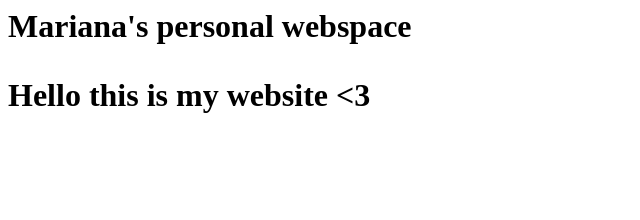
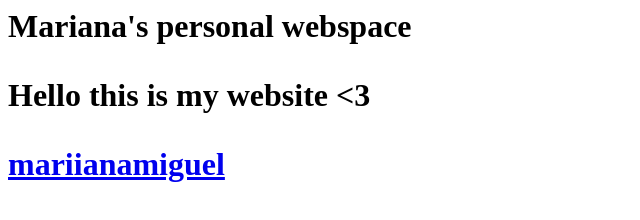
Before and after one commit to marianamiguel/marianamiguel.github.io, a plain HTML site: page index.html in a window 1280 px wide. Shown: the whole page, without its empty margins (0-640 px from the left). Drawn offline with Linux system fonts and the light colour scheme.

Commit message:
Added link

```diff
--- a/index.html
+++ b/index.html
@@ -1,2 +1,5 @@
 <h1>Mariana's personal webspace</h>
+
 <p>Hello this is my website <3</p>
+
+<a href="https://www.instagram.com/">mariianamiguel<a/>
```
